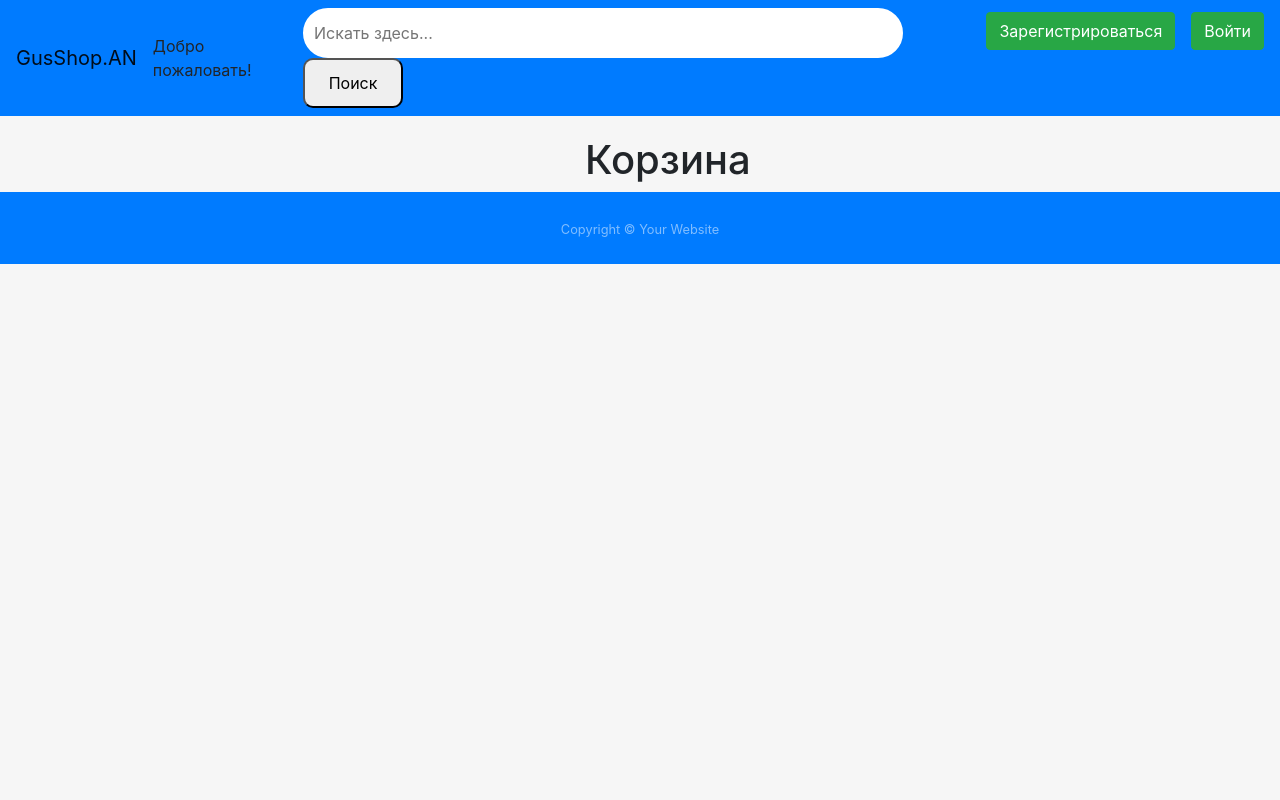
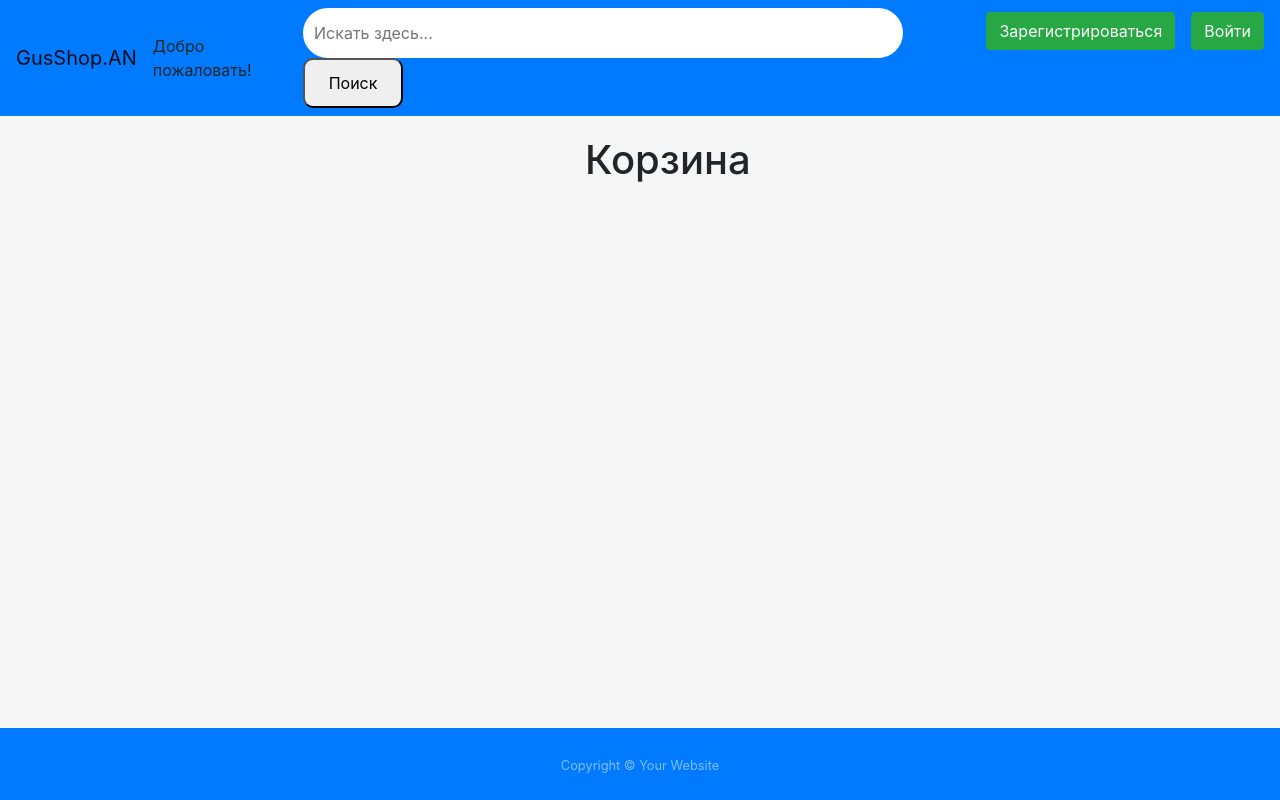
Before and after one commit to KarpovDaniel/flask_project, a Flask app: page /basket in a window 1280 px wide. Run offline with Flask 2, Linux system fonts and the light colour scheme; data that the repository does not hold is empty; some libraries are stand-ins or nearby versions.

Commit message:
update base (search and footer)

```diff
--- a/templates/base.html
+++ b/templates/base.html
@@ -19,6 +19,19 @@
         border: 0px solid white;
         padding: 0 0px;
         }
+        html, body {
+    height: 100%;
+   }
+   body {
+    display: flex;
+    flex-direction: column;
+   }
+   .content {
+    flex: 1 0 auto;
+   }
+   .footer {
+    flex-shrink: 0;
+   }
     </style>
 </head>
 <body>
@@ -35,7 +48,7 @@
         </ul>
         <ul class="navbar-nav">
             <li class="nav-item mr-2">
-                <form action="" method="get">
+                <form action="/" method="get">
                     <input name="s" placeholder="Искать здесь..." type="search"
                            style="width:600px; height: 50px; border: 5px solid #ffffff;
                     border-radius:30px; padding: 6px;">
@@ -68,11 +81,12 @@
 </nav>
 
 
-<main role="main" class="container">
-    {% block content %}{% endblock %}
-</main>
+<div class="content container">
+    {% block content %}
+    {% endblock %}
+</div>
 
-<footer id="sticky-footer" class="py-4 bg-primary text-white-50">
+<footer id="sticky-footer" class="footer py-4 bg-primary text-white-50">
     <div class="text-center">
         <small>Copyright &copy; Your Website</small>
     </div>
```
Also changed, not shown: db/blogs.sqlite.
